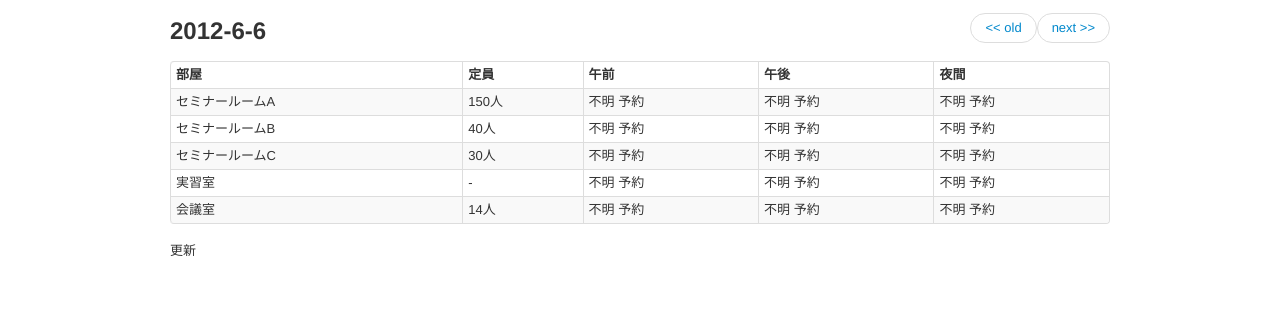
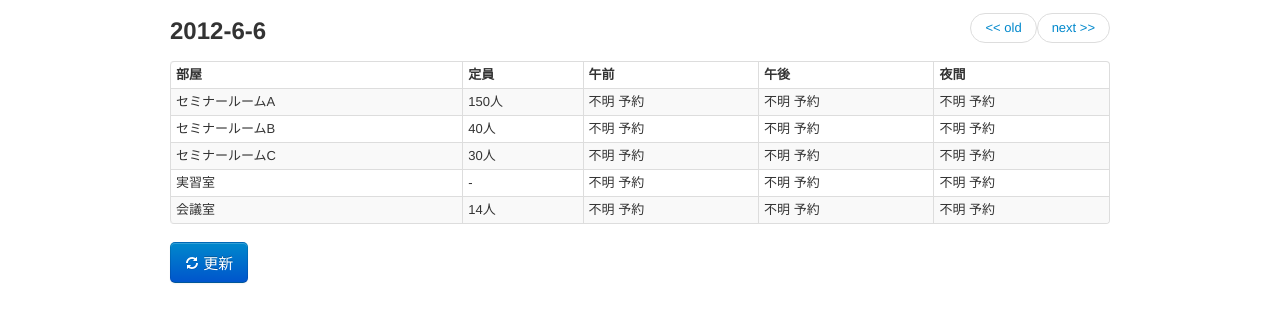
Before and after one commit to onjiro/osc2012do-ajax-hands-on, a website: page view_sample/index.html in a window 1280 px wide. Shown: the part 129-450 px from the top of the page. Drawn offline with nearby package versions, Linux system fonts and the light colour scheme; no server answers.

Commit message:
更新ボタンにbootstrapのスタイルを適用

```diff
--- a/view_sample/index.html
+++ b/view_sample/index.html
@@ -127,7 +127,7 @@
       </tbody>
     </table>
 
-    <div class="button reload">更新</div>
+    <div class="button reload btn btn-large btn-primary"><i class="icon-refresh icon-white"></i> 更新</div>
   </article>
 </body>
 </html>
```
Also changed, not shown: view_sample/img/glyphicons-halflings-white.png (added), view_sample/img/glyphicons-halflings.png (added).
